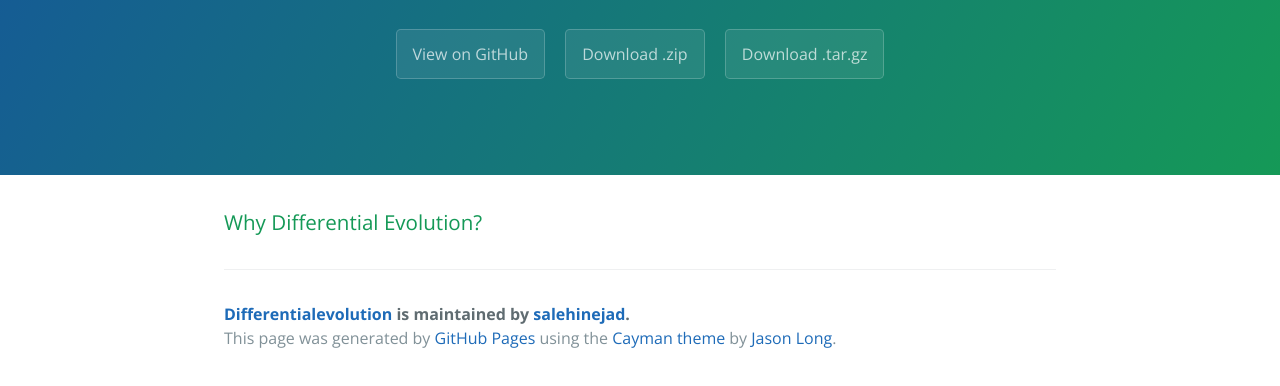
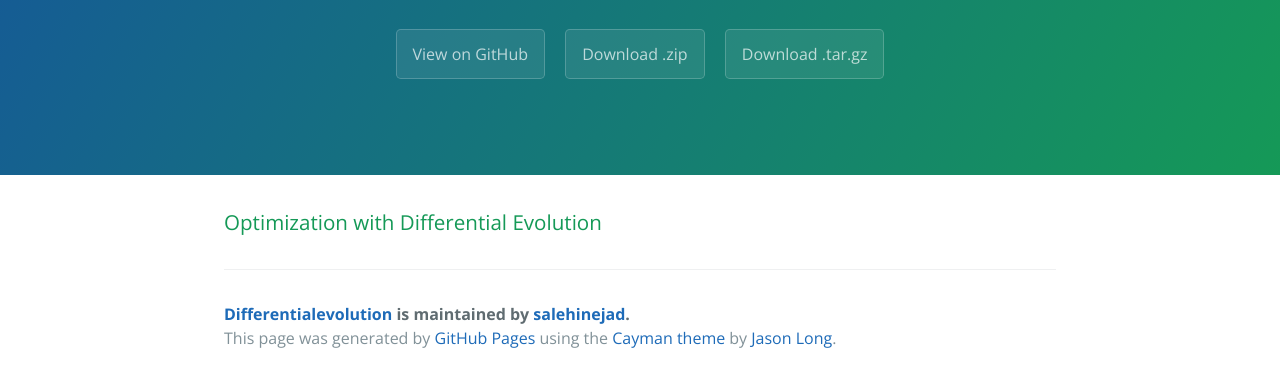
Before and after one commit to NanaoMonika/DifferentialEvolution, a plain HTML site: page index.html in a window 1280 px wide. Shown: the part 208-594 px from the top of the page. Drawn offline with nearby package versions, Linux system fonts and the light colour scheme.

Commit message:
Update index.html

```diff
--- a/index.html
+++ b/index.html
@@ -20,7 +20,7 @@
 
     <section class="main-content">
       <h3>
-<a id="welcome-to-github-pages" class="anchor" href="#welcome-to-github-pages" aria-hidden="true"><span aria-hidden="true" class="octicon octicon-link"></span></a>Why Differential Evolution?</h3>
+<a id="welcome-to-github-pages" class="anchor" href="#welcome-to-github-pages" aria-hidden="true"><span aria-hidden="true" class="octicon octicon-link"></span></a>Optimization with Differential Evolution</h3>
 
       <footer class="site-footer">
         <span class="site-footer-owner"><a href="https://github.com/salehinejad/DifferentialEvolution">Differentialevolution</a> is maintained by <a href="https://github.com/salehinejad">salehinejad</a>.</span>
```
